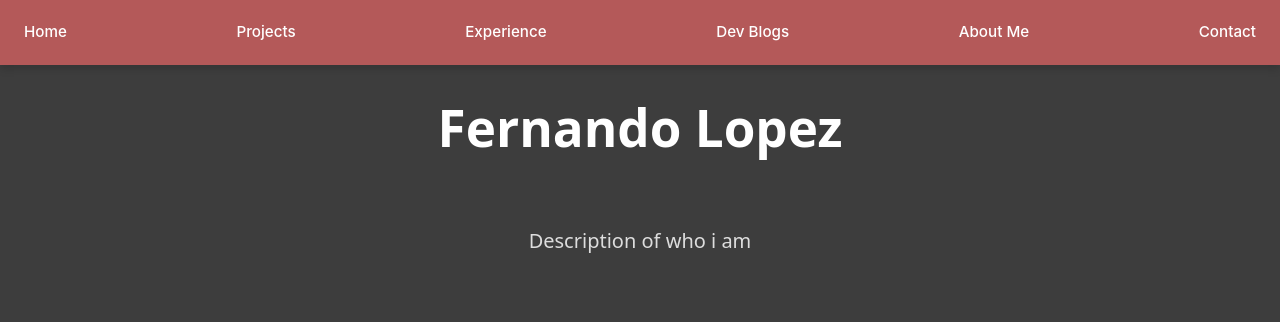
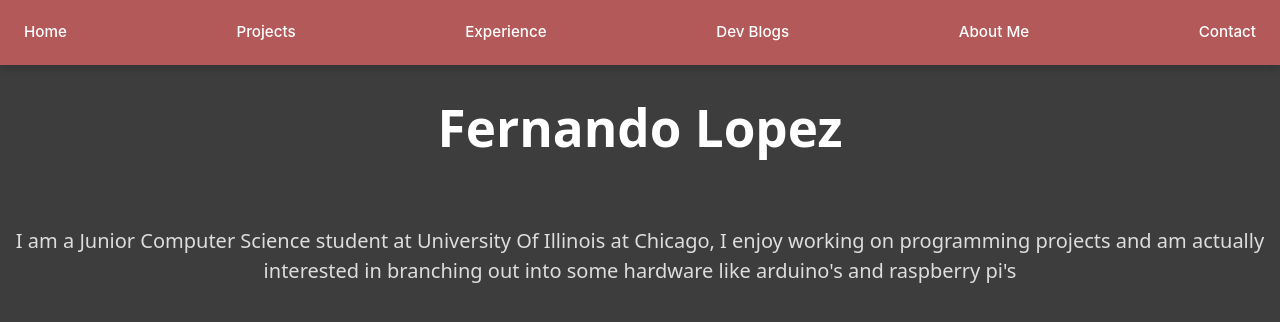
Before and after one commit to FernandoLpz0911/Personal-Webpage, a React (Vite) app in the folder PersonalWebpage/: page / in a window 1280 px wide. Shown: the top 322 px of the page. Built offline with nearby package versions, Linux system fonts and the light colour scheme.

Commit message:
A bit of a description of me, got to structure it better

```diff
--- a/PersonalWebpage/src/pages/Home.jsx
+++ b/PersonalWebpage/src/pages/Home.jsx
@@ -6,7 +6,7 @@ function Home() {
     <>
       <div className='home-container'>
         <h1>Fernando Lopez</h1>
-        <p>Description of who i am</p>
+        <p>I am a Junior Computer Science student at University Of Illinois at Chicago, I enjoy working on programming projects and am actually interested in branching out into some hardware like arduino's and raspberry pi's</p>
       </div>
     </>
   )
```
